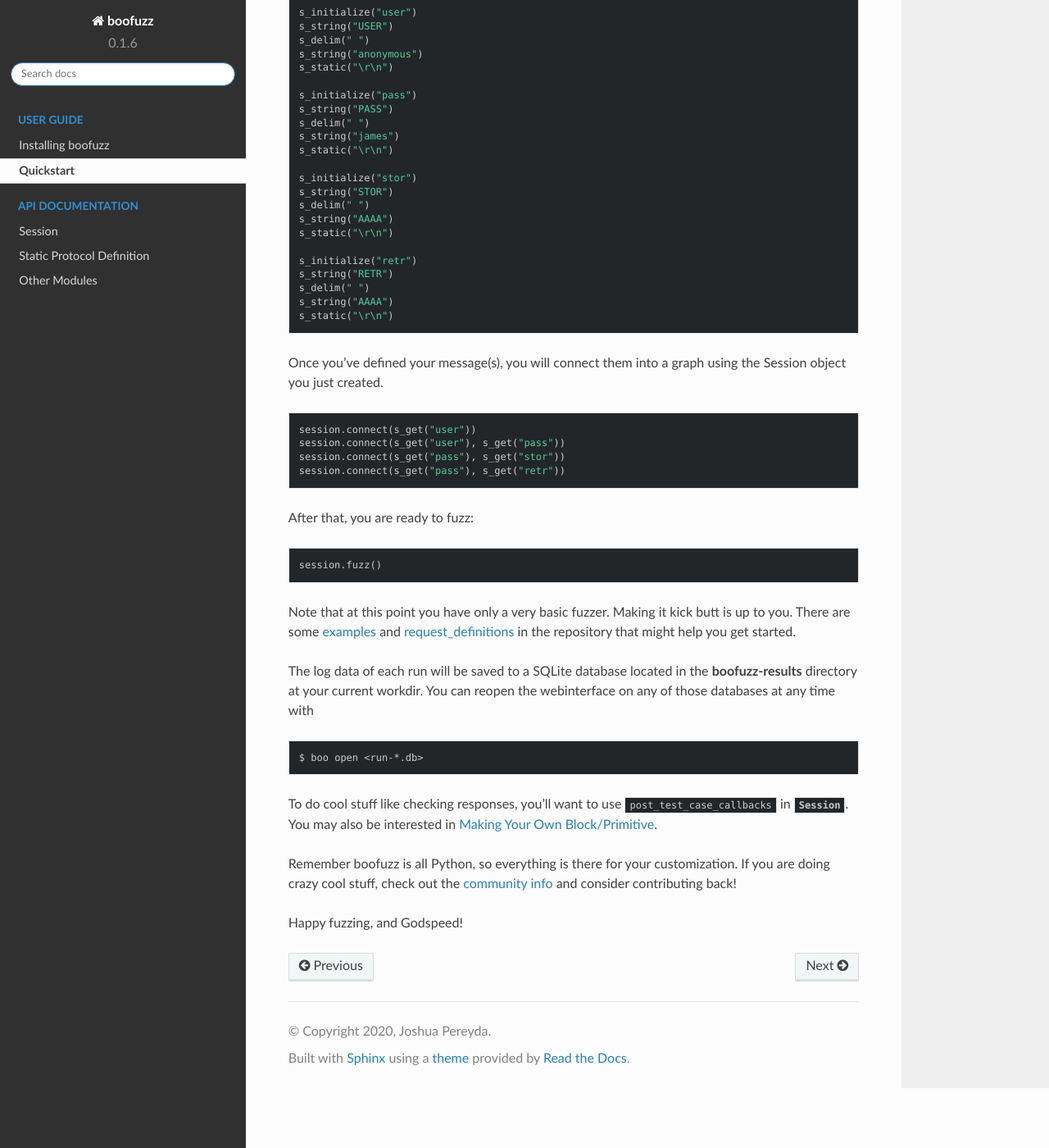
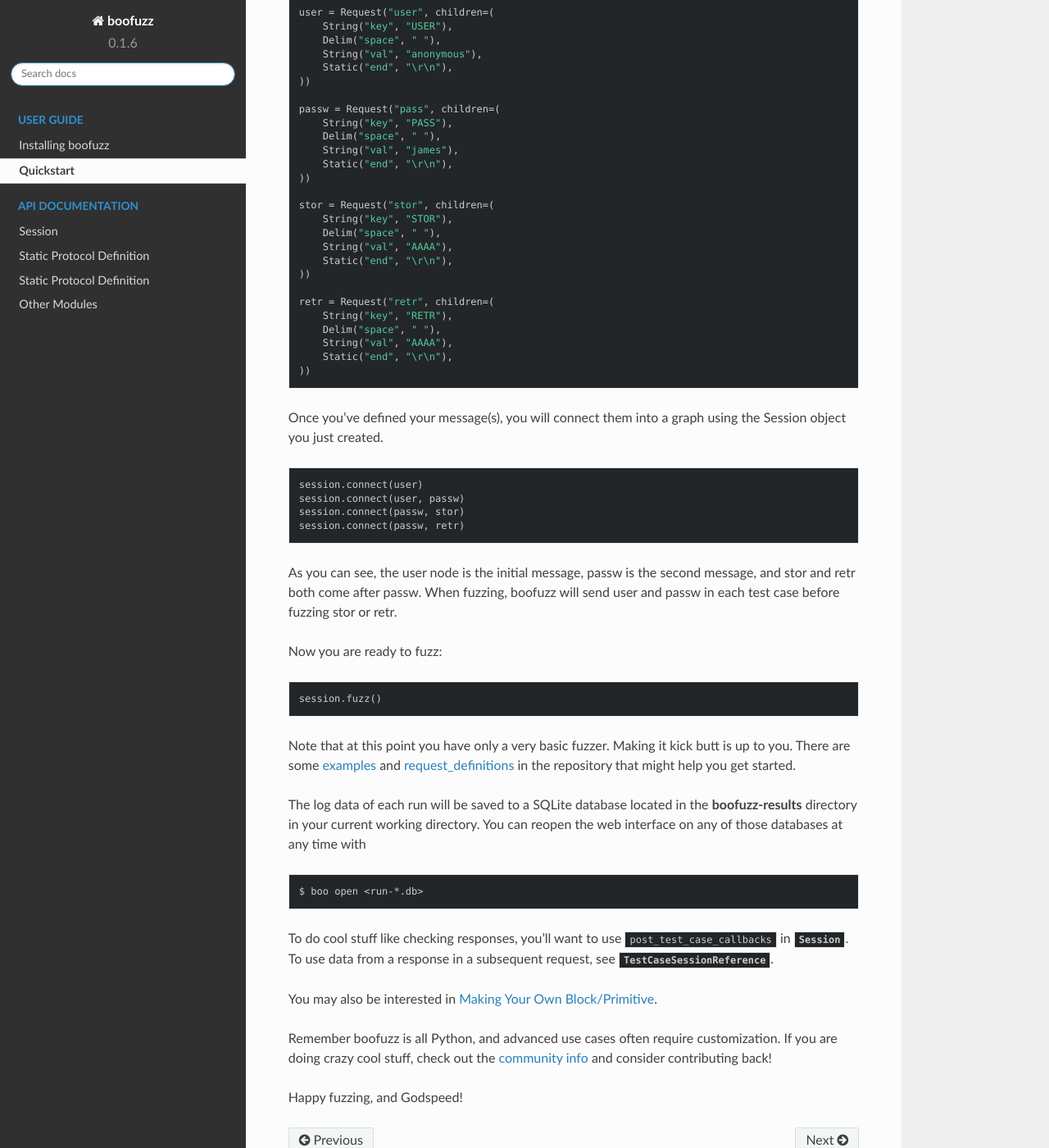
Before and after one commit to jtpereyda/boofuzz, a Sphinx documentation site: the page built from docs/user/quickstart.rst, in a window 1280 px wide and 1400 px high, scrolled down 606 px. Shown: the whole window at 82% size. Built offline with Sphinx 7.4.7 and the Read the Docs theme 2.0.0, drawn with Linux system fonts in a browser that asks for light colours; pages that are not in the unit, such as notebooks, are missing from menus; some of the changed text lies outside the part shown.

Commit message:
update docs with new proto definition style

```diff
--- a/docs/index.rst
+++ b/docs/index.rst
@@ -93,6 +93,7 @@
     user/connections
     user/monitors
     user/logging
+    user/protocol-definition
     user/static-protocol-definition
     user/other-modules
 
--- a/docs/user/quickstart.rst
+++ b/docs/user/quickstart.rst
@@ -21,46 +21,54 @@
 RFC, tutorial, etc., you should be confident enough in the format to define your protocol using the various
 :ref:`static protocol definition functions<static-primitives>`.
 
-Each message starts with an :meth:`s_initialize <boofuzz.s_initialize>` function.
+Each message is a :class:`Request <boofuzz.blocks.Request>` object, whose children define the structure for that
+message.
 
 Here are several message definitions from the FTP protocol:
 
 .. code-block:: python
 
-    s_initialize("user")
-    s_string("USER")
-    s_delim(" ")
-    s_string("anonymous")
-    s_static("\r\n")
+    user = Request("user", children=(
+        String("key", "USER"),
+        Delim("space", " "),
+        String("val", "anonymous"),
+        Static("end", "\r\n"),
+    ))
 
-    s_initialize("pass")
-    s_string("PASS")
-    s_delim(" ")
-    s_string("james")
-    s_static("\r\n")
+    passw = Request("pass", children=(
+        String("key", "PASS"),
+        Delim("space", " "),
+        String("val", "james"),
+        Static("end", "\r\n"),
+    ))
 
-    s_initialize("stor")
-    s_string("STOR")
-    s_delim(" ")
-    s_string("AAAA")
-    s_static("\r\n")
+    stor = Request("stor", children=(
+        String("key", "STOR"),
+        Delim("space", " "),
+        String("val", "AAAA"),
+        Static("end", "\r\n"),
+    ))
 
-    s_initialize("retr")
-    s_string("RETR")
-    s_delim(" ")
-    s_string("AAAA")
-    s_static("\r\n")
+    retr = Request("retr", children=(
+        String("key", "RETR"),
+        Delim("space", " "),
+        String("val", "AAAA"),
+        Static("end", "\r\n"),
+    ))
 
 Once you've defined your message(s), you will connect them into a graph using the Session object you just created.
 
 .. code-block:: python
 
-    session.connect(s_get("user"))
-    session.connect(s_get("user"), s_get("pass"))
-    session.connect(s_get("pass"), s_get("stor"))
-    session.connect(s_get("pass"), s_get("retr"))
+    session.connect(user)
+    session.connect(user, passw)
+    session.connect(passw, stor)
+    session.connect(passw, retr)
 
-After that, you are ready to fuzz:
+As you can see, the user node is the initial message, passw is the second message, and stor and retr both come after
+passw. When fuzzing, boofuzz will send user and passw in each test case before fuzzing stor or retr.
+
+Now you are ready to fuzz:
 
 .. code-block:: python
 
@@ -71,17 +79,20 @@
 `request_definitions <https://github.com/jtpereyda/boofuzz/tree/master/request_definitions>`_ in the repository that
 might help you get started.
 
-The log data of each run will be saved to a SQLite database located in the **boofuzz-results** directory at your
-current workdir. You can reopen the webinterface on any of those databases at any time with
+The log data of each run will be saved to a SQLite database located in the **boofuzz-results** directory in your
+current working directory. You can reopen the web interface on any of those databases at any time with
 
 .. code-block:: bash
 
     $ boo open <run-*.db>
 
 To do cool stuff like checking responses, you'll want to use ``post_test_case_callbacks`` in
-:class:`Session <boofuzz.Session>`. You may also be interested in :ref:`custom-blocks`.
+:class:`Session <boofuzz.Session>`. To use data from a response in a subsequent request, see
+:class:`TestCaseSessionReference <boofuzz.test_case_session_reference>`.
 
-Remember boofuzz is all Python, so everything is there for your customization.
+You may also be interested in :ref:`custom-blocks`.
+
+Remember boofuzz is all Python, and advanced use cases often require customization.
 If you are doing crazy cool stuff, check out the :ref:`community info <community>` and consider contributing back!
 
 Happy fuzzing, and Godspeed!
```
Also changed, not shown: docs/user/protocol-definition.rst (added, +91 -0 lines), docs/user/static-protocol-definition.rst (+4 -22 lines), 6 other files.
